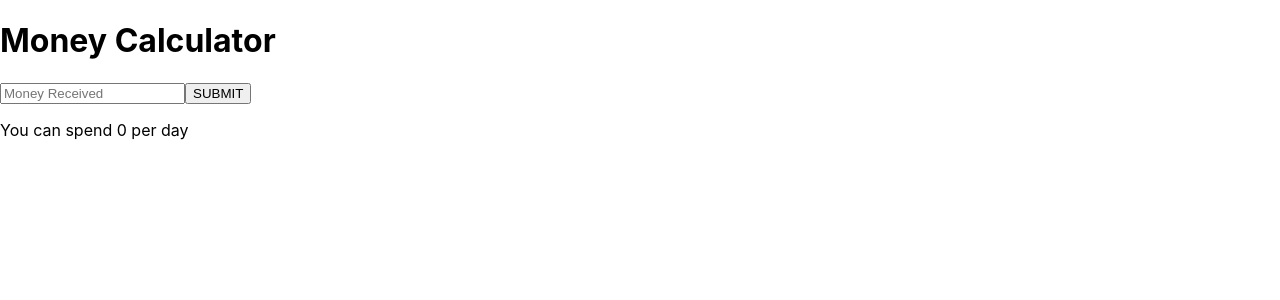
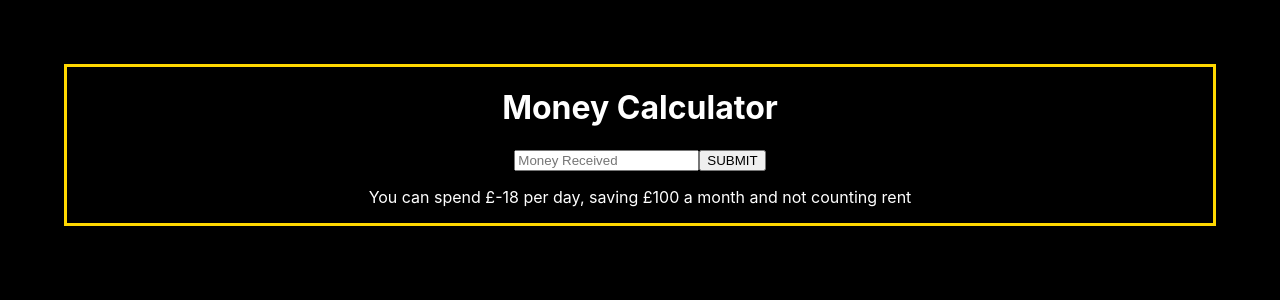
Before and after one commit to lpewton/taxes-calculator, a React (Create React App) app in the folder my-app/: page / in a window 1280 px wide. Shown: the top 300 px of the page. Built offline with nearby package versions, Linux system fonts and the light colour scheme.

Commit message:
Add savings into calculation

```diff
--- a/my-app/src/App.css
+++ b/my-app/src/App.css
@@ -1,38 +1,11 @@
 .App {
   text-align: center;
-}
-
-.App-logo {
-  height: 40vmin;
-  pointer-events: none;
-}
-
-@media (prefers-reduced-motion: no-preference) {
-  .App-logo {
-    animation: App-logo-spin infinite 20s linear;
-  }
-}
-
-.App-header {
-  background-color: #282c34;
+  background-color: black;
   min-height: 100vh;
-  display: flex;
-  flex-direction: column;
-  align-items: center;
-  justify-content: center;
-  font-size: calc(10px + 2vmin);
+  padding: 5%;
   color: white;
 }
 
-.App-link {
-  color: #61dafb;
+.Content {
+border: solid gold;
 }
-
-@keyframes App-logo-spin {
-  from {
-    transform: rotate(0deg);
-  }
-  to {
-    transform: rotate(360deg);
-  }
-}
--- a/my-app/src/App.js
+++ b/my-app/src/App.js
@@ -1,17 +1,18 @@
 import './App.css';
-import React, { useState, useEffect } from 'react';
+import React, { useState } from 'react';
 
 function App() {
 
   const [inputValue, setInputValue] = useState('');
-  const perDiam = Math.floor(inputValue / 7)
+  const perDiam = Math.floor((inputValue - 125) / 7)
 
   const InputChange = (event) => {
     setInputValue(event.target.value);
   };
 
   return (
-    <div>
+    <div className='App'>
+      <div className='Content'>
     <div>
       <h1>Money Calculator</h1>
     </div>
@@ -23,7 +24,8 @@ function App() {
     className='newChoreInput'
   />
   <button>SUBMIT</button>
-  <p>You can spend {perDiam} per day</p>
+  <p>You can spend £{perDiam} per day, saving £100 a month and not counting rent</p>
+  </div>
   </div>
   );
 }
```
